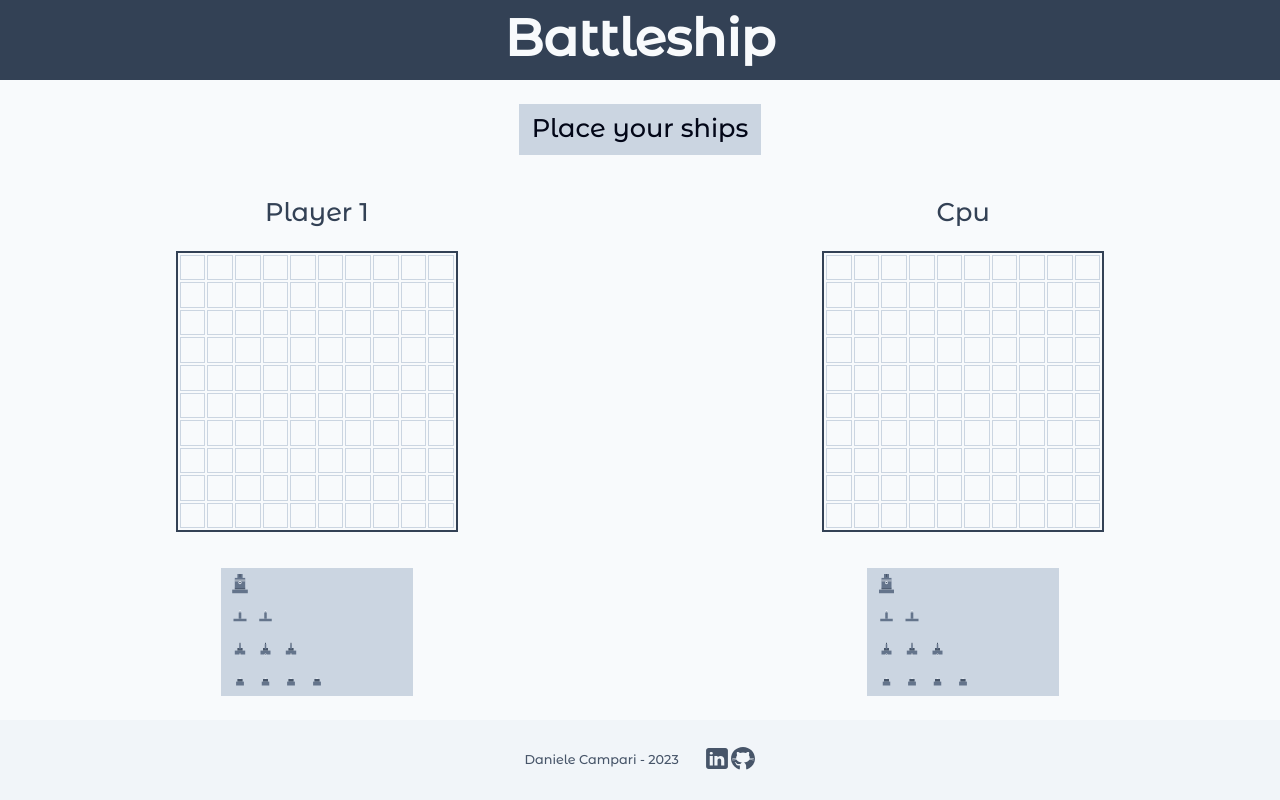
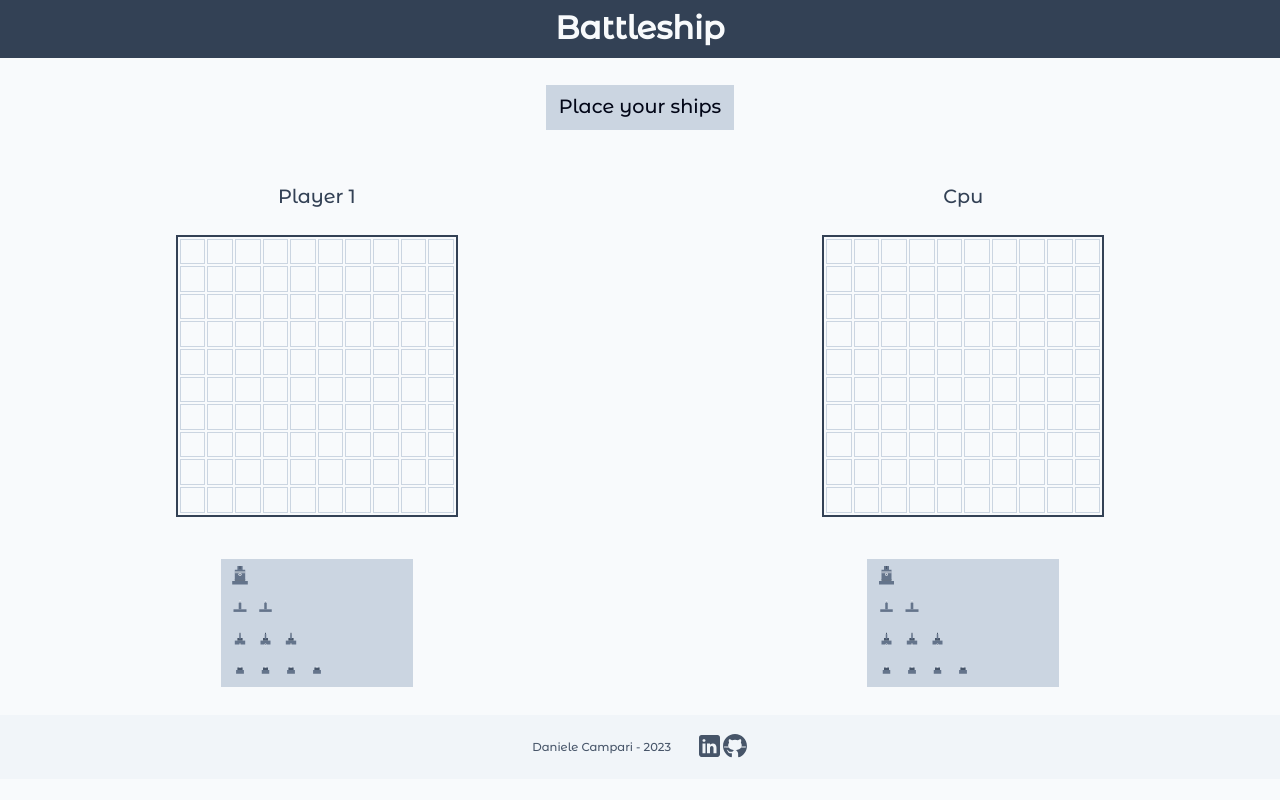
Before and after one commit to dak79/odin-battleship, a website built with webpack: page src/index.html in a window 1280 px wide. Built offline with nearby package versions, Linux system fonts and the light colour scheme.

Commit message:
fix body layout

```diff
--- a/src/style/style.css
+++ b/src/style/style.css
@@ -34,19 +34,21 @@
   --slate950: #020617;
 
   /* Fonts */
-  --fonts-big: 4vw;
-  --fonts-normal: 2vw;
-  --fonts-small: 1vw;
+  --fonts-big: 2.5vw;
+  --fonts-normal: 1.5vw;
+  --fonts-small: 0.9vw;
 
   /* Padding */
   --padding-min: 1vw;
 }
 
 body {
-  width: 100vw;
-  height: 100vh;
   display: grid;
-  grid-template-rows: 10% auto 10%;
+  grid-template:
+    [row1-start] 'header' [row1-end]
+    [row2-start] 'main' [row2-end]
+    [row3-start] 'footer' [row3-end]
+    / 1fr;
   gap: 1vw;
 
   font-family: 'montserrat_alternatesmedium', system-ui, -apple-system,
@@ -59,6 +61,9 @@ body {
 .body-header {
   background-color: var(--slate700);
   color: var(--slate50);
+  grid-area: header;
+  max-height: 15vh;
+  min-height: 7vh;
 }
 
 .body-header,
@@ -74,6 +79,7 @@ body {
 }
 
 .body-main {
+  grid-area: main;
   display: grid;
   grid-template:
     [row1-start] 'messages messages' [row1-end]
@@ -86,6 +92,7 @@ body {
   gap: 1vw;
 
   font-size: var(--fonts-normal);
+  min-height: 79vh;
 }
 .messages {
   grid-area: messages;
@@ -146,11 +153,14 @@ body {
 }
 
 .body-footer {
+  grid-area: footer;
   padding: var(--padding-min);
   font-size: var(--fonts-small);
 
   background-color: var(--slate100);
   color: var(--slate600);
+  max-height: 8vh;
+  min-height: 7vh;
 }
 
 .credits,
```
